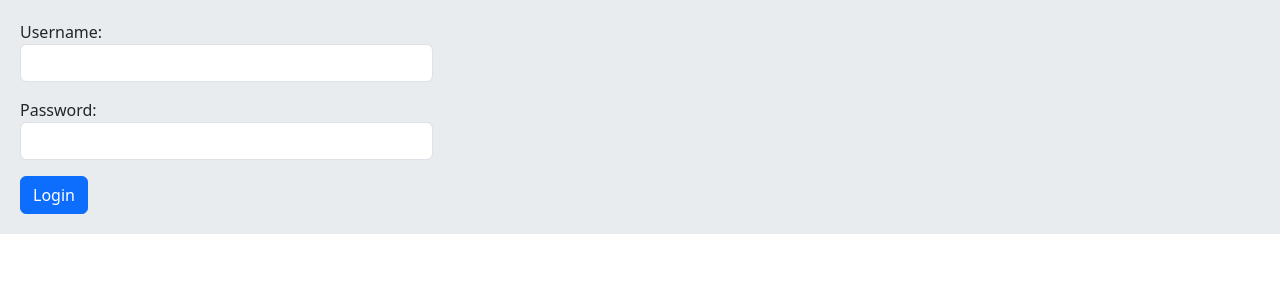
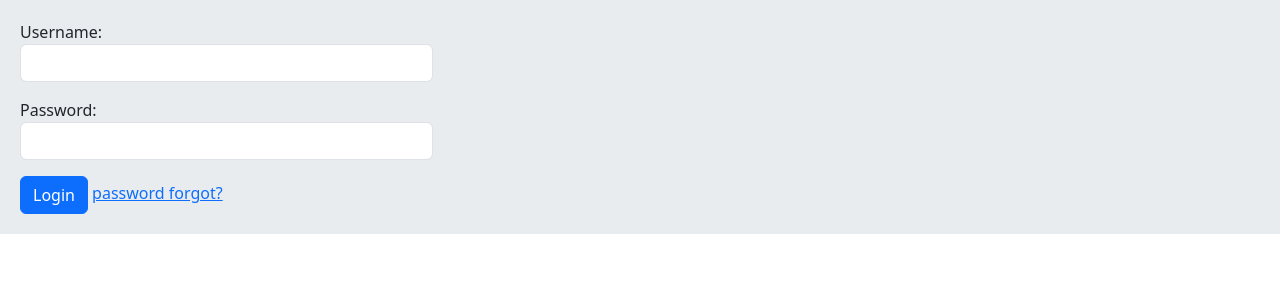
Before and after one commit to ali-ahmadi2086/django-social-network, a Django app: page /accounts/login/ in a window 1280 px wide. Shown: the part 56-356 px from the top of the page. Run offline with Django 5.2, Linux system fonts and the light colour scheme.

Commit message:
add relatwed name method

```diff
--- a/accounts/templates/accounts/login.html
+++ b/accounts/templates/accounts/login.html
@@ -5,5 +5,6 @@
         {% csrf_token %}
         {{ form.as_p }}
         <input type="submit" value="Login" class="btn btn-primary">
+        <a href="{% url 'accounts:reset_password' %}">password forgot?</a>
     </form>
 {% endblock %}
--- /dev/null
+++ b/accounts/templates/accounts/password_reset_complete.html
@@ -0,0 +1,5 @@
+{% extends 'base.html' %}
+
+{% block content %}
+	<p>your password changed.</p>
+{% endblock %}
--- /dev/null
+++ b/accounts/templates/accounts/password_reset_done.html
@@ -0,0 +1,5 @@
+{% extends 'base.html' %}
+
+{% block content %}
+	<p>we sent you an email.</p>
+{% endblock %}
--- /dev/null
+++ b/accounts/templates/accounts/password_reset_email.html
@@ -0,0 +1,3 @@
+Someone asked for password reset for email {{ email }}. Follow the link below:
+
+{{ protocol}}://{{ domain }}{% url 'accounts:password_reset_confirm' uidb64=uid token=token %}
--- a/accounts/urls.py
+++ b/accounts/urls.py
@@ -7,4 +7,8 @@ urlpatterns = [
     path('login/', views.UserLoginView.as_view(), name='user_login'),
     path('logout/', views.UserLogoutView.as_view(), name='user_logout'),
     path('profile/<int:user_id>/', views.UserProfileView.as_view(), name='user_profile'),
+    path('reset/', views.UserPasswordResetView.as_view(), name='reset_password'),
+    path('reset/done/', views.UserPasswordResetDoneView.as_view(), name='password_reset_done'),
+    path('confirm/<uidb64>/<token>/', views.PasswordResetConfirmView.as_view(), name='password_reset_confirm'),
+    path('reset/complete/', views.PasswordResetCompleteView.as_view(), name='password_reset_complete'),
 ]
--- a/accounts/views.py
+++ b/accounts/views.py
@@ -5,13 +5,13 @@
 from django.contrib import messages
 from django.contrib.auth import login, logout, authenticate
 from django.contrib.auth.mixins import LoginRequiredMixin
-from post.models import Post
+from django.contrib.auth import views as auth_views
+from django.urls import reverse_lazy
 
 
 class UserRegisterView(View):
     form_class = UserRegistrationForm
     template_name = 'accounts/register.html'
-
 
     def dispatch(self, request, *args, **kwargs):
         if request.user.is_authenticated:
@@ -31,7 +31,6 @@
             return redirect('home:home')
         else:
             return render(request, self.template_name, {'form': form})
-
 
 
 class UserLoginView(View):
@@ -69,11 +68,27 @@
 
 
 class UserProfileView(LoginRequiredMixin, View):
-
     def get(self, request, user_id):
         user = get_object_or_404(User, pk=user_id)
-        posts = Post.objects.filter(user=user)
+        posts = user.posts.all()
         return render(request, 'accounts/profile.html', {'user': user, 'posts': posts})
 
-    def post(self, request):
-        pass
+
+class UserPasswordResetView(auth_views.PasswordResetView):
+    template_name = 'accounts/password_reset_form.html'
+    success_url = reverse_lazy('accounts:password_reset_done')
+    email_template_name = 'accounts/password_reset_email.html'
+
+
+class UserPasswordResetDoneView(auth_views.PasswordResetDoneView):
+    template_name = 'accounts/password_reset_done.html'
+
+
+class PasswordResetConfirmView(auth_views.PasswordResetConfirmView):
+    template_name = 'accounts/password_reset_confirm.html'
+    success_url = reverse_lazy('accounts:password_reset_complete')
+
+
+
+class PasswordResetCompleteView(auth_views.PasswordResetCompleteView):
+    template_name = 'accounts/password_reset_complete.html'
--- a/post/models.py
+++ b/post/models.py
@@ -4,11 +4,14 @@ from django.urls import reverse
 
 
 class Post(models.Model):
-    user = models.ForeignKey(User, on_delete=models.CASCADE)
+    user = models.ForeignKey(User, on_delete=models.CASCADE, related_name='posts')
     body = models.TextField()
     slug = models.SlugField()
     created = models.DateTimeField(auto_now_add=True)
     updated = models.DateTimeField(auto_now=True)
+
+    class Meta:
+        ordering = ['-created']
 
     def __str__(self):
         return f'{self.slug} - {self.updated}'
--- /dev/null
+++ b/templates/404.html
@@ -0,0 +1,5 @@
+{% extends 'base.html' %}
+
+{% block content %}
+	<h3>Error 404</h3>
+{% endblock %}
```
Also changed, not shown: accounts/templates/accounts/password_reset_confirm.html (added, +13 -0 lines), accounts/templates/accounts/password_reset_form.html (added, +11 -0 lines), djangoProject3/settings.py (+15 -0 lines).
